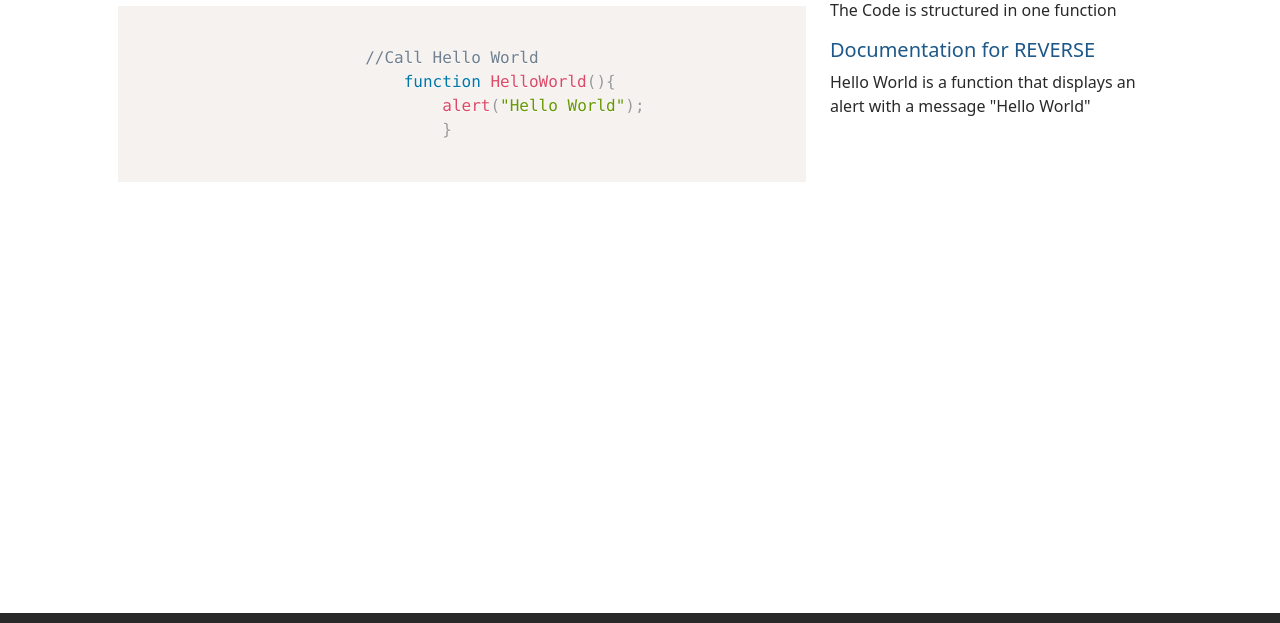
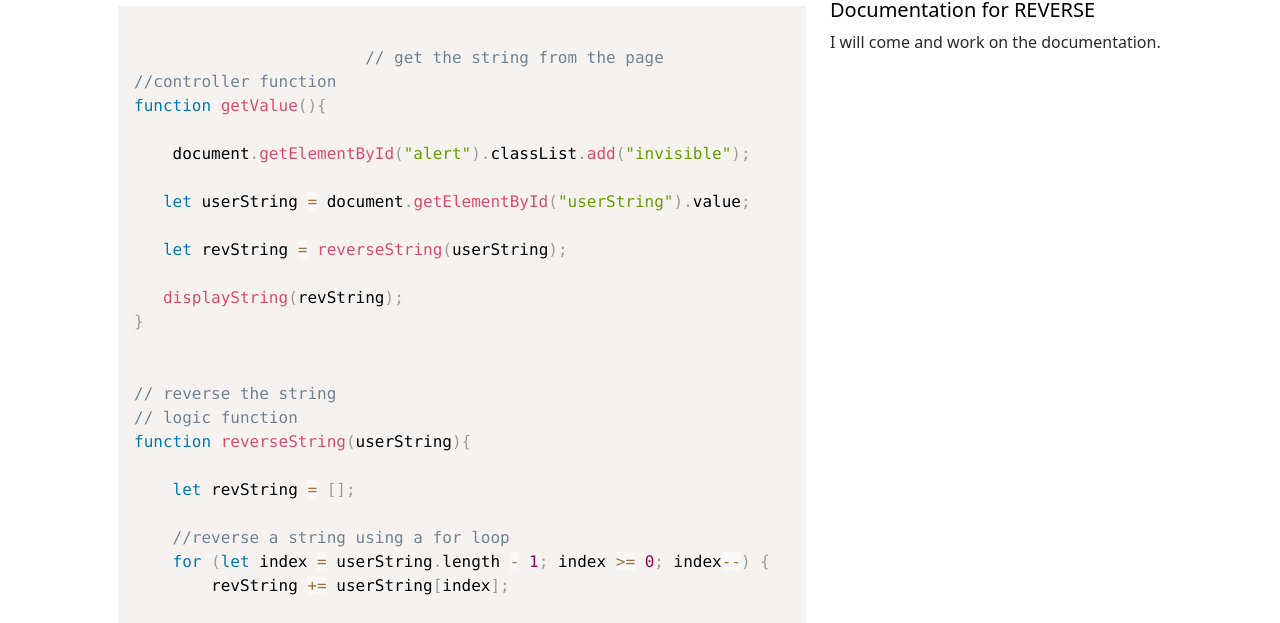
Before and after one commit to Dev-Henry/reverse, a plain HTML site: page code.html in a window 1280 px wide. Shown: the part 121-744 px from the top of the page. Drawn offline with nearby package versions, Linux system fonts and the light colour scheme.

Commit message:
js commit
added the necessary JS code

```diff
--- a/code.html
+++ b/code.html
@@ -2,7 +2,7 @@
 <html lang="en" class="h-100">
 
 <head>
-    <title>App Name: A Coding Project by Code Gaffa</title>
+    <title>REVERSE: A Coding Project by Code Gaffa</title>
     <!-- Required meta tags -->
     <meta charset="utf-8">
     <meta name="viewport" content="width=device-width, initial-scale=1, shrink-to-fit=no">
@@ -20,7 +20,7 @@
     <link href="css/site.css" rel="stylesheet">
 
     <!--fav icon-->
-    <link rel="icon" type="image/png" href="img/EKATO.svg">
+    <link rel="icon" type="image/png" href="img/">
 
     <!--Prism-->
     <link href="css/prism.css" rel="stylesheet">
@@ -30,7 +30,7 @@
 <!--Nav section-->
 <nav class="navbar navbar-expand-md navbar-dark fixed-top bg-dark">
     <div class="container-fluid">
-        <a class="navbar-brand" href="#"><img src="img/EKATO.svg" class="d-inline-block align-text-top"
+        <a class="navbar-brand" href="#"><img src="img/" class="d-inline-block align-text-top"
             width="30" height="24"> REVERSE</a>
         <button class="navbar-toggler" type="button" data-bs-toggle="collapse" data-bs-target="#navbarCollapse"
             aria-controls="navbarCollapse" aria-expanded="false" aria-label="Toggle navigation">
@@ -66,16 +66,52 @@
             <div class="row row-cols-1 row-cols-lg-2">
                 <div class="col-lg-8">
                     <pre class="line-numbers"><code class="language-javascript">
-                        //Call Hello World
-                            function HelloWorld(){
-                                alert("Hello World");
-                                }
+                        // get the string from the page
+//controller function
+function getValue(){
+
+    document.getElementById("alert").classList.add("invisible");
+
+   let userString = document.getElementById("userString").value;
+
+   let revString = reverseString(userString);
+
+   displayString(revString);
+}
+
+
+// reverse the string
+// logic function
+function reverseString(userString){
+
+    let revString = [];
+
+    //reverse a string using a for loop
+    for (let index = userString.length - 1; index >= 0; index--) {
+        revString += userString[index];
+
+    }
+    return revString;
+
+}
+
+//display the reversed string to the user
+//view function
+function displayString(revString){
+
+    //write to the page
+    document.getElementById("msg").innerHTML = `Your word reversed is: ${revString}`;
+
+    //show the alert box
+    document.getElementById("alert").classList.remove("invisible");
+
+}
                     </code></pre>
                 </div>
                 <div class="col-lg-4">
-                    <p>The Code is structured in one function</p>
+                    <!--<p>The Code is structured in one function</p>-->
                     <h5>Documentation for REVERSE</h5>
-                    <p>Hello World is a function that displays an alert with a message "Hello World"</p>
+                    <p>I will come and work on the documentation.</p>
                 </div>
             </div>
         </div>
--- a/css/site.css
+++ b/css/site.css
@@ -1,6 +1,6 @@
 :root{
-    --primary-color: #1d5888;
-    --secondary-color: #ff993b;
+    --primary-color: #000000;
+    --secondary-color: #ff0000;
     --dark-color: #292929;
     --white-color: #dff3ed;
 }
```
Also changed, not shown: app.html (+36 -4 lines), index.html (+3 -3 lines), js/site.js (+39 -3 lines).
